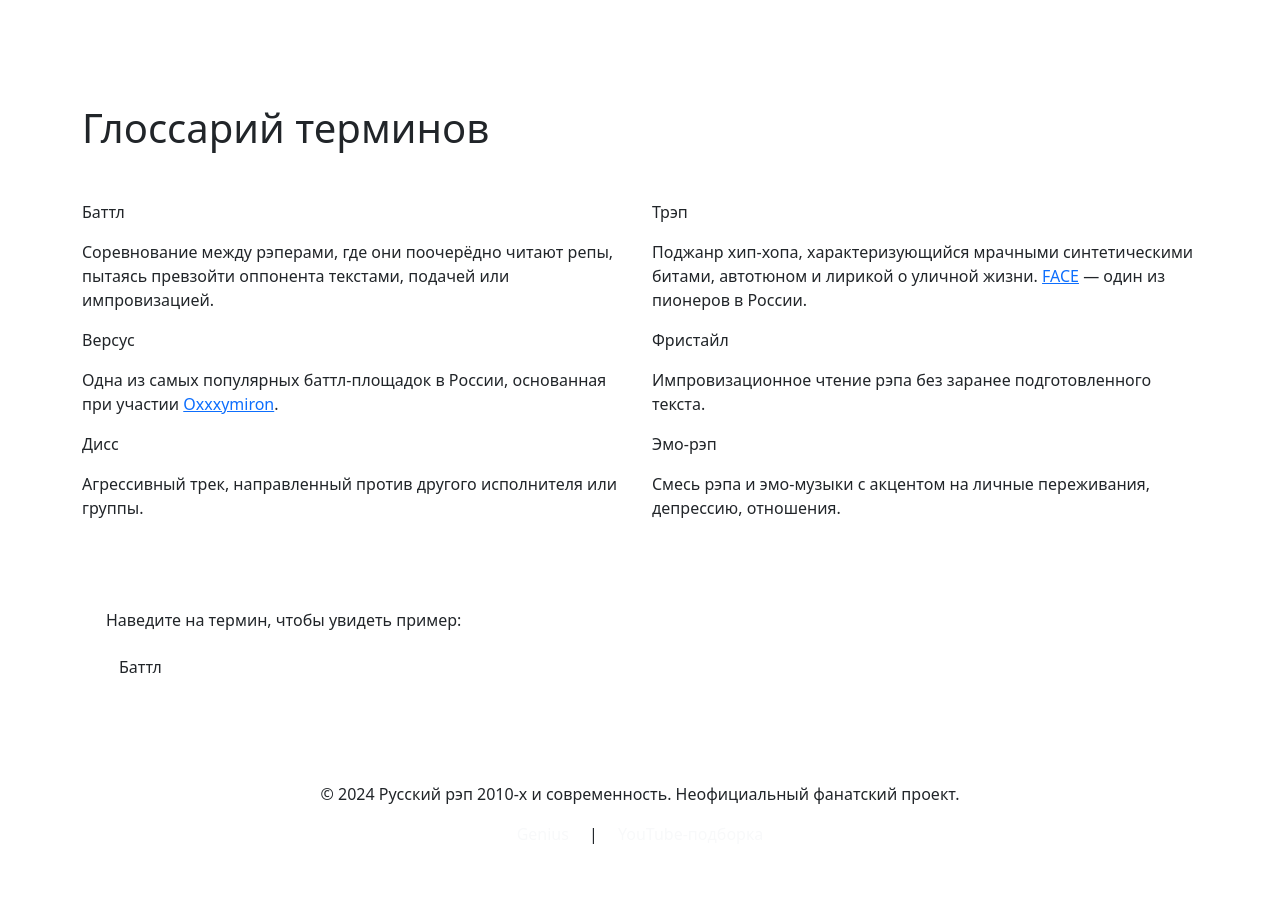
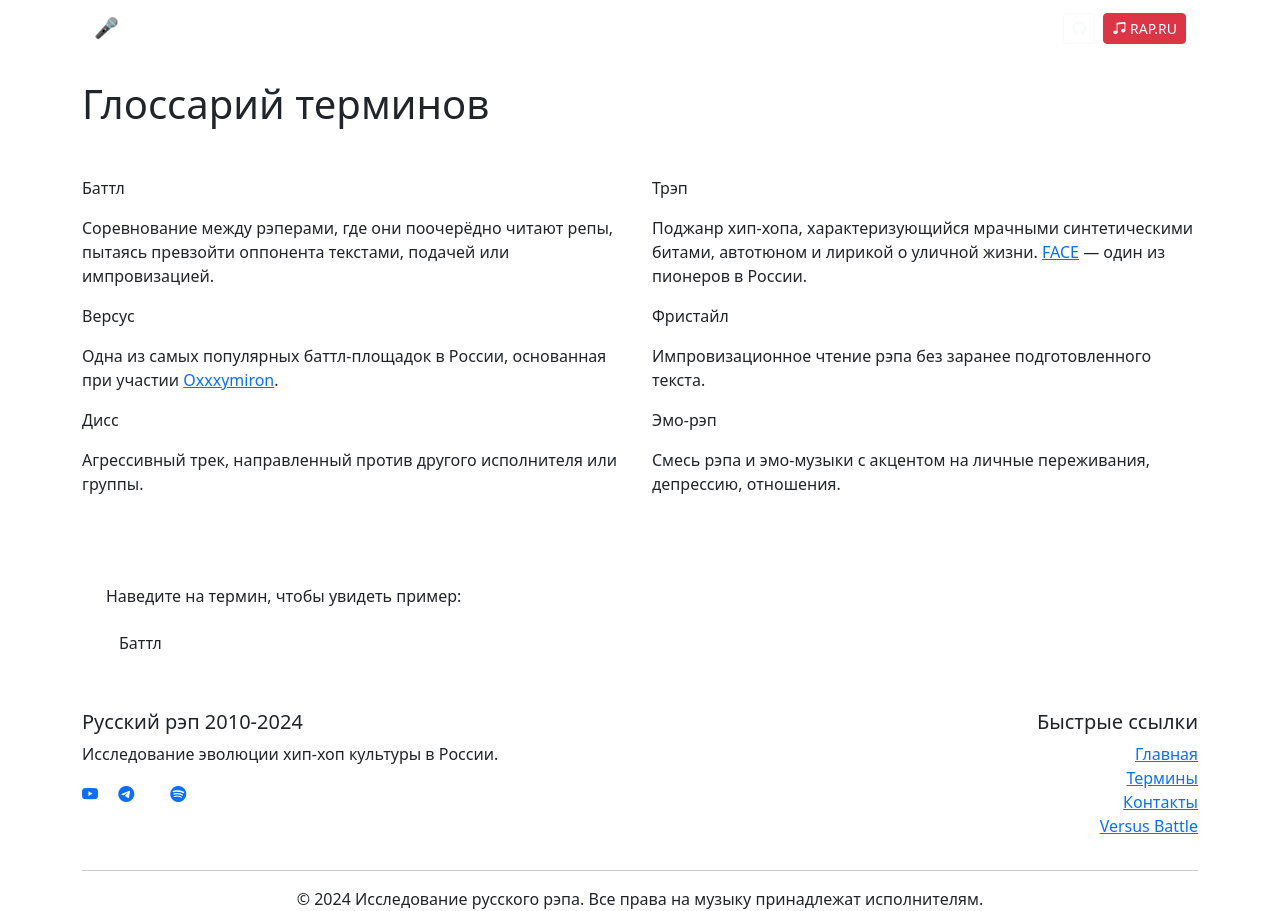
Before and after one commit to Skvud1/-, a Flask app: page /glossary in a window 1280 px wide. Before the commit the page ends 844 px from the top, so only its background shows below. Run offline with Flask 3, Linux system fonts and the light colour scheme.

Commit message:
Update base.html

```diff
--- a/templates/base.html
+++ b/templates/base.html
@@ -6,66 +6,143 @@
     <title>Русский рэп 2010-х | {{ title if title else 'Главная' }}</title>
     <!-- Bootstrap 5 -->
     <link href="https://cdn.jsdelivr.net/npm/bootstrap@5.3.0/dist/css/bootstrap.min.css" rel="stylesheet">
+    <!-- Bootstrap Icons -->
+    <link rel="stylesheet" href="https://cdn.jsdelivr.net/npm/bootstrap-icons@1.10.0/font/bootstrap-icons.css">
     <!-- Стили -->
     <link rel="stylesheet" href="{{ url_for('static', filename='style.css') }}">
 </head>
 <body>
-    <!-- Навигация -->
-    <nav class="navbar navbar-expand-lg navbar-dark navbar-rap">
+    <!-- Шапка с навигацией -->
+    <header class="header-rap">
         <div class="container">
-            <a class="navbar-brand fw-bold" href="/">RAP 2010+</a>
+            <nav class="navbar navbar-expand-lg navbar-dark">
+                <div class="container-fluid">
+                    <!-- Логотип и название -->
+                    <a class="navbar-brand" href="/">
+                        <div class="brand-content">
+                            <span class="brand-icon">🎤</span>
+                            <span class="brand-text">
+                                <span class="brand-main">RUSSRAP</span>
+                                <span class="brand-sub">2010-2024</span>
+                            </span>
+                        </div>
+                    </a>
+
+                    <!-- Кнопка бургер меню -->
                     <button class="navbar-toggler" type="button" data-bs-toggle="collapse" data-bs-target="#navbarNav">
                         <span class="navbar-toggler-icon"></span>
                     </button>
+
+                    <!-- Основное меню -->
                     <div class="collapse navbar-collapse" id="navbarNav">
-                <ul class="navbar-nav ms-auto">
+                        <ul class="navbar-nav mx-auto">
                             <li class="nav-item">
-                        <a class="nav-link {{ 'active' if request.path == '/' }}" href="/">Главная</a>
+                                <a class="nav-link {{ 'active' if request.path == '/' }}" href="/">
+                                    <i class="bi bi-house-door me-2"></i>Главная
+                                </a>
+                            </li>
+                            <li class="nav-item dropdown">
+                                <a class="nav-link dropdown-toggle {{ 'active' if request.path in ['/oxxxy', '/face', '/slava'] }}"
+                                   href="#" role="button" data-bs-toggle="dropdown">
+                                    <i class="bi bi-people me-2"></i>Исполнители
+                                </a>
+                                <ul class="dropdown-menu">
+                                    <li>
+                                        <a class="dropdown-item {{ 'active' if request.path == '/oxxxy' }}" href="/oxxxy">
+                                            <span class="dropdown-icon" style="color: #FF0033;">●</span>
+                                            Oxxxymiron
+                                        </a>
+                                    </li>
+                                    <li>
+                                        <a class="dropdown-item {{ 'active' if request.path == '/face' }}" href="/face">
+                                            <span class="dropdown-icon" style="color: #FF6600;">●</span>
+                                            FACE
+                                        </a>
+                                    </li>
+                                    <li>
+                                        <a class="dropdown-item {{ 'active' if request.path == '/slava' }}" href="/slava">
+                                            <span class="dropdown-icon" style="color: #9933FF;">●</span>
+                                            Слава КПСС
+                                        </a>
+                                    </li>
+                                </ul>
                             </li>
                             <li class="nav-item">
-                        <a class="nav-link {{ 'active' if request.path == '/oxxxy' }}" href="/oxxxy">Oxxxymiron</a>
+                                <a class="nav-link {{ 'active' if request.path == '/glossary' }}" href="/glossary">
+                                    <i class="bi bi-book me-2"></i>Глоссарий
+                                </a>
                             </li>
                             <li class="nav-item">
-                        <a class="nav-link {{ 'active' if request.path == '/face' }}" href="/face">FACE</a>
-                    </li>
-                    <li class="nav-item">
-                        <a class="nav-link {{ 'active' if request.path == '/slava' }}" href="/slava">Слава КПСС</a>
-                    </li>
-                    <li class="nav-item">
-                        <a class="nav-link {{ 'active' if request.path == '/glossary' }}" href="/glossary">Глоссарий</a>
-                    </li>
-                    <li class="nav-item">
-                        <a class="nav-link {{ 'active' if request.path == '/about' }}" href="/about">Об авторе</a>
+                                <a class="nav-link {{ 'active' if request.path == '/about' }}" href="/about">
+                                    <i class="bi bi-person me-2"></i>Об авторе
+                                </a>
                             </li>
                         </ul>
+
+                        <!-- Правая часть меню (дополнительные ссылки) -->
+                        <div class="navbar-extra d-none d-lg-flex">
+                            <a href="https://github.com" target="_blank" class="btn btn-outline-light btn-sm me-2">
+                                <i class="bi bi-github"></i>
+                            </a>
+                            <a href="https://www.rap.ru" target="_blank" class="btn btn-danger btn-sm">
+                                <i class="bi bi-music-note-beamed"></i> RAP.RU
+                            </a>
+                        </div>
                     </div>
                 </div>
             </nav>
+        </div>
+    </header>
 
     <!-- Основной контент -->
-    <main class="container py-5">
+    <main class="container py-4">
         {% block content %}{% endblock %}
     </main>
 
     <!-- Футер -->
-    <footer class="footer-rap text-center py-4">
+    <footer class="footer-rap">
         <div class="container">
-            <p>© 2024 Русский рэп 2010-х и современность. Неофициальный фанатский проект.</p>
-            <p>
-                <a href="https://genius.com/" class="text-decoration-none text-light me-3">Genius</a> |
-                <a href="https://www.youtube.com/playlist?list=PL6Jsoaws1w6p7S2Q6jT9QkH4Bf1qCJXzT" class="text-decoration-none text-light ms-3">YouTube-подборка</a>
-            </p>
+            <div class="row">
+                <div class="col-md-6">
+                    <h5>Русский рэп 2010-2024</h5>
+                    <p>Исследование эволюции хип-хоп культуры в России.</p>
+                    <div class="social-links">
+                        <a href="#" class="me-3"><i class="bi bi-youtube"></i></a>
+                        <a href="#" class="me-3"><i class="bi bi-telegram"></i></a>
+                        <a href="#" class="me-3"><i class="bi bi-vk"></i></a>
+                        <a href="#"><i class="bi bi-spotify"></i></a>
+                    </div>
+                </div>
+                <div class="col-md-6 text-md-end">
+                    <h5>Быстрые ссылки</h5>
+                    <ul class="list-unstyled">
+                        <li><a href="/">Главная</a></li>
+                        <li><a href="/glossary">Термины</a></li>
+                        <li><a href="/about">Контакты</a></li>
+                        <li><a href="https://versus-battle.ru" target="_blank">Versus Battle</a></li>
+                    </ul>
+                </div>
+            </div>
+            <hr class="mt-3 mb-3">
+            <div class="text-center">
+                <p class="mb-0">© 2024 Исследование русского рэпа. Все права на музыку принадлежат исполнителям.</p>
+            </div>
         </div>
     </footer>
 
     <!-- Bootstrap JS -->
     <script src="https://cdn.jsdelivr.net/npm/bootstrap@5.3.0/dist/js/bootstrap.bundle.min.js"></script>
-    <!-- Bootstrap виджет: тултипы -->
+
     <script>
-        var tooltipTriggerList = [].slice.call(document.querySelectorAll('[data-bs-toggle="tooltip"]'))
-        var tooltipList = tooltipTriggerList.map(function (tooltipTriggerEl) {
-            return new bootstrap.Tooltip(tooltipTriggerEl)
-        })
+        // Подсветка активной страницы
+        document.addEventListener('DOMContentLoaded', function() {
+            const currentPath = window.location.pathname;
+            document.querySelectorAll('.nav-link').forEach(link => {
+                if (link.getAttribute('href') === currentPath) {
+                    link.classList.add('active');
+                }
+            });
+        });
     </script>
 </body>
 </html>
```
Lines whose indentation alone changed are shown as unchanged.
